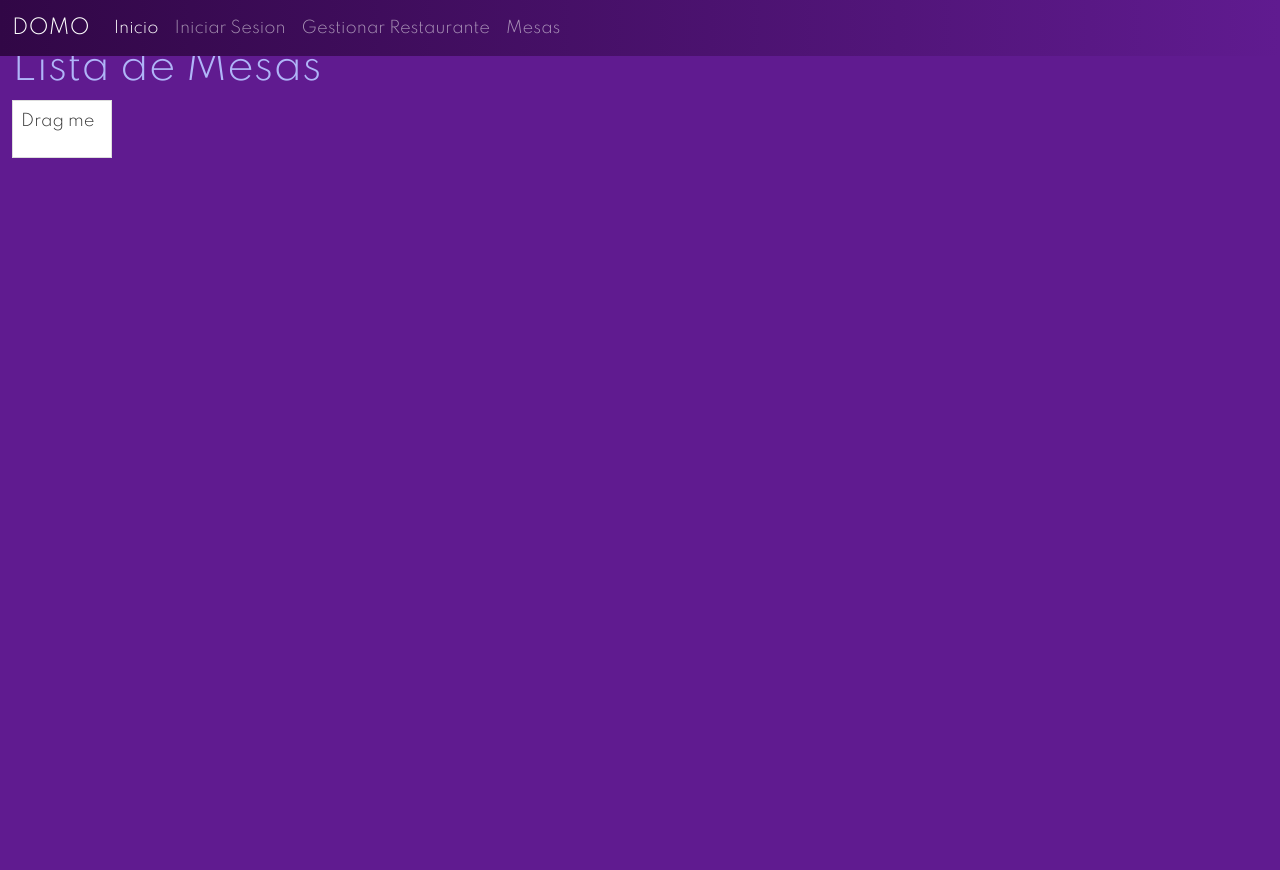
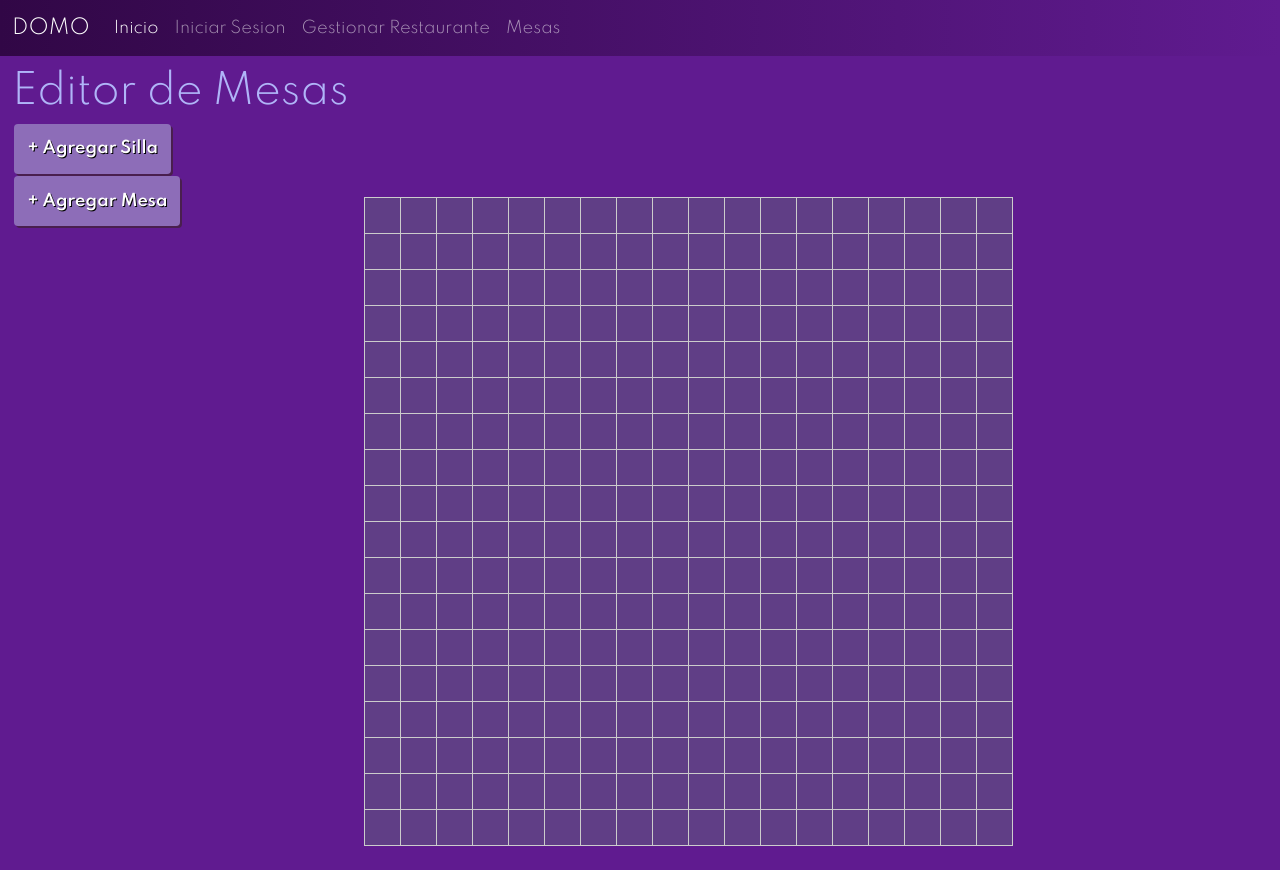
Before and after one commit to Exesito/GPS, a Flask app: page /gestionar_mesas in a window 1280 px wide. Before the commit the page ends 158 px from the top, so only its background shows below. Run offline with Flask 2, Linux system fonts and the light colour scheme; parts of the project's set-up code (start-up, migrations or seed data) failed here and were passed over; some libraries are stand-ins or nearby versions.

Commit message:
Editor Funcional
El editor de mesas está completamente funcional, falta enlazarlo a la base de datos para que funcione correctamente.

```diff
--- a/app/templates/assets/gestionar_mesas.html
+++ b/app/templates/assets/gestionar_mesas.html
@@ -6,11 +6,51 @@ Gestionar Mesas
 
 <head>
     <style>
-        #draggable{
-            width: 100px;
-            padding: 0.5em;
-            position: relative;
-            cursor: grab;
+        .silla{
+            width: 36px;
+            height: 36px;
+            background-color: chartreuse;
+            display: flex;
+        }
+
+        .mesa{
+            width: 72px;
+            height: 72px;
+            background-color: crimson;
+            display: flex;
+        }
+
+        .draggable{
+            left: 364px;
+            top:  -708px;
+        }
+
+        .btn-default{
+            text-shadow: 1px 1px #000000;
+            color: white;
+            background-color: #8d6db8;
+            margin: 0.15em;
+            padding-top: 0.7em;
+            display: flex;
+            box-shadow: 2px 2px #491f4e;
+        }
+
+        .btn-default:active{
+            background-color: #533575;
+            color: gray;
+        }
+
+        #grid {
+            margin-top: -32px;
+            margin-left: 22em;
+            margin-right: 22em;
+            width: 40.55em;
+            height: 40.55em;
+            background-color: #603e86;
+            background-image:
+                repeating-linear-gradient(#ccc 0 1px, transparent 1px 50%),
+                repeating-linear-gradient(90deg, #ccc 0 1px, transparent 1px 50%);
+            background-size: 72px 72px;
         }
     </style>
 </head>
@@ -18,20 +58,41 @@ Gestionar Mesas
 <body>
     <div><!--Editor Drag and Drop-->
         <div class="container-fluid py-4 ">
-            <h1>Lista de Mesas</h1>
-
-        <div id="draggable" class="ui-widget-content">
-            <p>Drag me</p>
-        </div>
+            <h1 style="margin-top: 0.6em;">Editor de Mesas</h1>
+            <button onclick="agregarSilla();convertDraggables()" type="button" class="btn btn-default">+ Agregar Silla</button>
+            <button onclick="agregarMesa();convertDraggables()" type="button" class="btn btn-default">+ Agregar Mesa</button>
+            <div id="grid"></div>
         </div>
     </div>
 </body>
 
 {% block script %}
 <script>
-    jQuery(document).ready( function (){
-        jQuery( "#draggable" ).draggable();
-    });
+    function agregarMesa(){
+        var div = document.createElement('div');
+        document.body.appendChild(div);
+        div.classList.add("ui-widget-content");
+        div.classList.add("draggable");
+        div.classList.add("mesa");
+    }
+</script>
+
+<script>
+    function agregarSilla(){
+        var div = document.createElement('div');
+        document.body.appendChild(div);
+        div.classList.add("ui-widget-content");
+        div.classList.add("draggable");
+        div.classList.add("silla");
+    }
+</script>
+
+<script>
+    function convertDraggables(){
+        jQuery(document).ready( function (){
+            jQuery( ".draggable" ).draggable({ grid: [36,36], containment: "#grid"});
+        });
+    }
 </script>
 {% endblock %}
 
--- a/app/templates/index.html
+++ b/app/templates/index.html
@@ -20,8 +20,6 @@
   <script src="https://stackpath.bootstrapcdn.com/bootstrap/5.0.0-alpha1/js/bootstrap.min.js" integrity="sha384-oesi62hOLfzrys4LxRF63OJCXdXDipiYWBnvTl9Y9/TRlw5xlKIEHpNyvvDShgf/" crossorigin="anonymous"></script>
   <link rel="stylesheet" href="//code.jquery.com/ui/1.13.2/themes/base/jquery-ui.css">
   <script src="https://code.jquery.com/ui/1.13.2/jquery-ui.js"></script>
-
-  <link rel= "stylesheet" type= "text/css" href= "{{ url_for('static',filename='css/styles.css') }}">
 
   <title>{% block title %}{% endblock %}</title>
 </head>
```
